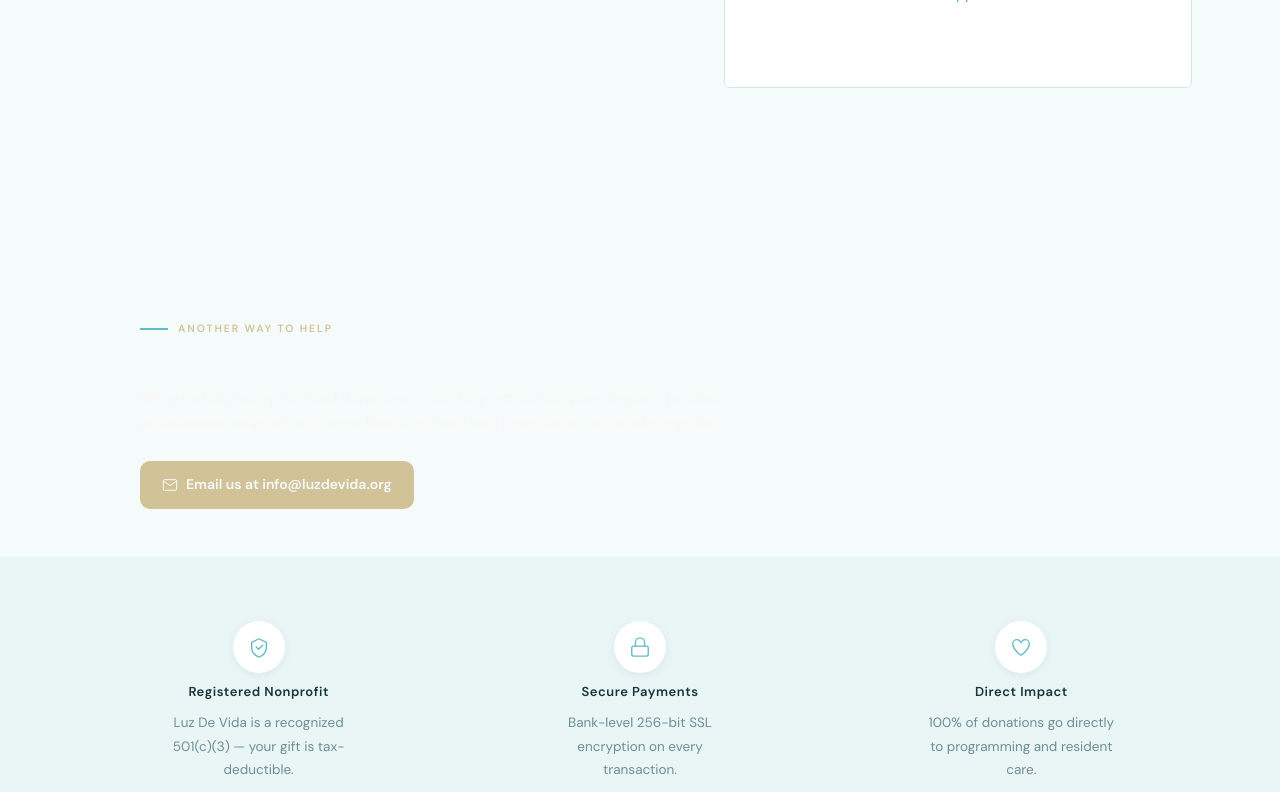
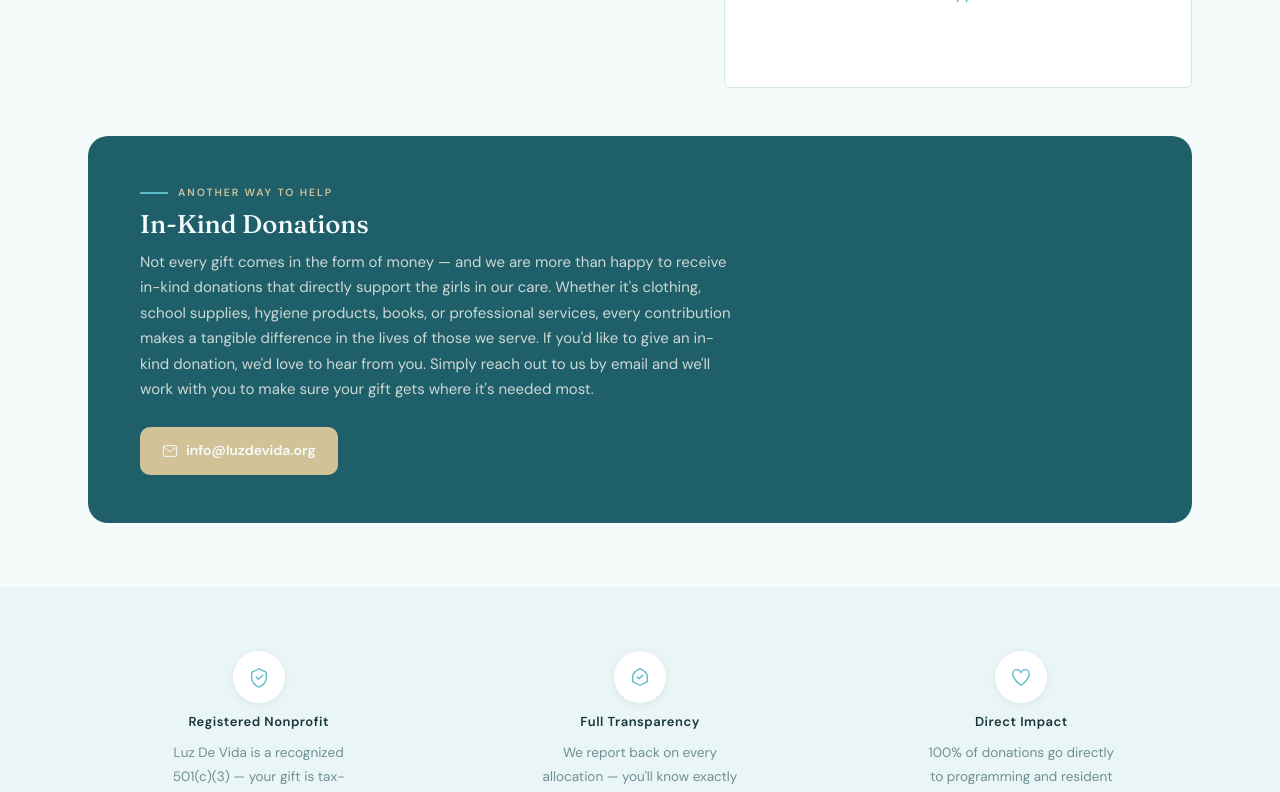
Before and after one commit to dawsonfbroadbent/LuzDeVida, a React (Vite) app in the folder frontend/: page /donate in a window 1280 px wide. Shown: the part 1060-1852 px from the top of the page. Built offline with nearby package versions, Linux system fonts and the light colour scheme.

Commit message:
Final Donation Page

```diff
--- a/frontend/src/pages/Donate.tsx
+++ b/frontend/src/pages/Donate.tsx
@@ -363,14 +363,19 @@ export default function Donate() {
       {/* ── In-Kind Donation ──────────────────────────── */}
       <section className="inkind-section">
         <div className="container">
-          <div className="inkind-card reveal">
+          <div className="inkind-card">
             <div className="inkind-card__body">
               <span className="section-label" style={{ marginBottom: '8px' }}>Another Way to Help</span>
-              <h3>Giving Goods or Services?</h3>
+              <h3>In-Kind Donations</h3>
               <p>
-                We gratefully accept in-kind donations — clothing, school supplies,
-                hygiene products, professional services, and more. Reach out and
-                we'll coordinate the details together.
+                Not every gift comes in the form of money — and we are more than
+                happy to receive in-kind donations that directly support the girls
+                in our care. Whether it's clothing, school supplies, hygiene
+                products, books, or professional services, every contribution makes
+                a tangible difference in the lives of those we serve. If you'd like
+                to give an in-kind donation, we'd love to hear from you. Simply
+                reach out to us by email and we'll work with you to make sure your
+                gift gets where it's needed most.
               </p>
               <a
                 href="mailto:info@luzdevida.org?subject=In-Kind%20Donation%20Inquiry"
@@ -380,7 +385,7 @@ export default function Donate() {
                   <path d="M4 4H20C21.1 4 22 4.9 22 6V18C22 19.1 21.1 20 20 20H4C2.9 20 2 19.1 2 18V6C2 4.9 2.9 4 4 4Z" stroke="currentColor" strokeWidth="1.5" strokeLinejoin="round"/>
                   <path d="M22 6L12 13L2 6" stroke="currentColor" strokeWidth="1.5" strokeLinecap="round"/>
                 </svg>
-                Email us at info@luzdevida.org
+                info@luzdevida.org
               </a>
             </div>
           </div>
@@ -405,12 +410,12 @@ export default function Donate() {
             <div className="trust-item reveal delay-2">
               <div className="trust-item__icon" aria-hidden="true">
                 <svg width="22" height="22" viewBox="0 0 24 24" fill="none">
-                  <rect x="3" y="11" width="18" height="11" rx="2" stroke="var(--blue)" strokeWidth="1.5"/>
-                  <path d="M7 11V7C7 4.24 9.24 2 12 2C14.76 2 17 4.24 17 7V11" stroke="var(--blue)" strokeWidth="1.5" strokeLinecap="round"/>
+                  <path d="M12 3C12 3 4 6 4 12V17L12 21L20 17V12C20 6 12 3 12 3Z" stroke="var(--blue)" strokeWidth="1.5" strokeLinejoin="round"/>
+                  <path d="M9 12L11 14L15 10" stroke="var(--blue)" strokeWidth="1.5" strokeLinecap="round" strokeLinejoin="round"/>
                 </svg>
               </div>
-              <h4>Secure Payments</h4>
-              <p>Bank-level 256-bit SSL encryption on every transaction.</p>
+              <h4>Full Transparency</h4>
+              <p>We report back on every allocation — you'll know exactly how your gift was put to work.</p>
             </div>
 
             <div className="trust-item reveal delay-3">
--- a/frontend/src/styles/index.css
+++ b/frontend/src/styles/index.css
@@ -1114,7 +1114,7 @@ button { cursor: pointer; font-family: var(--font-body); }
 /* DONATE — Main section */
 .donate-main {
   background: var(--cream);
-  padding: 80px 0 120px;
+  padding: 80px 0 48px;
 }
 
 .donate-layout {
@@ -1515,10 +1515,10 @@ button { cursor: pointer; font-family: var(--font-body); }
 
 /* IN-KIND SECTION */
 .inkind-section {
-  padding: 64px 0 0;
+  padding: 0 0 64px;
 }
 .inkind-card {
-  background: var(--jungle);
+  background: var(--blue-darker);
   border-radius: 20px;
   overflow: hidden;
   padding: 48px 52px;
```
